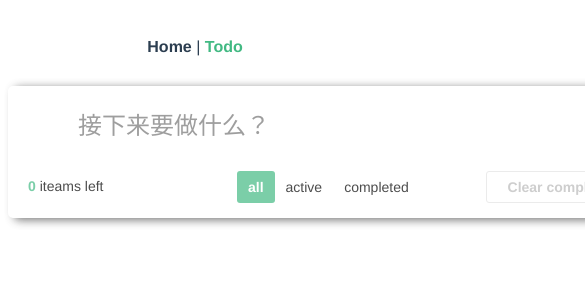
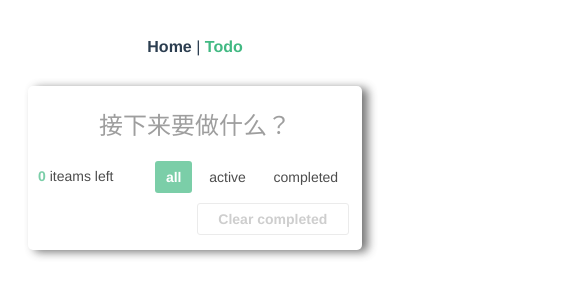
Before and after one commit to Sanm-ZH/test-vue3-learn, a Vue app: page /todoList in a window 390 px wide. Shown: the top 300 px of the page, 585 px wide, since content can reach past the window. Built offline with nearby package versions, Linux system fonts and the light colour scheme.

Commit message:
update 响应式效果
1、优化eslint

```diff
--- a/package.json
+++ b/package.json
@@ -23,14 +23,10 @@
     "@vue/cli-plugin-vuex": "~4.5.0",
     "@vue/cli-service": "~4.5.0",
     "@vue/compiler-sfc": "^3.0.0",
-    "@vue/eslint-config-prettier": "^6.0.0",
     "@vue/eslint-config-typescript": "^5.0.2",
-    "babel-eslint": "^10.1.0",
     "eslint": "^6.7.2",
-    "eslint-plugin-prettier": "^3.1.3",
     "eslint-plugin-vue": "^7.0.0-0",
-    "prettier": "^1.19.1",
-    "sass": "^1.26.5",
+    "sass": "^1.32.4",
     "sass-loader": "^8.0.2",
     "typescript": "~3.9.3"
   },
--- a/src/router/index.ts
+++ b/src/router/index.ts
@@ -10,9 +10,9 @@ const routes: Array<RouteRecordRaw> = [
   {
     path: '/todoList',
     name: 'todoList',
+
     component: () =>
-      /* webpackChunkName: "todo" */
-      import('@/views/todoList/todo.vue')
+      import(/* webpackChunkName: "todo" */ '@/views/todoList/todo.vue')
   }
 ]
 
--- a/src/styles/global.scss
+++ b/src/styles/global.scss
@@ -1,5 +1,5 @@
 a {
-    text-decoration: none;
+  text-decoration: none;
 }
 
 #app {
--- a/src/views/todoList/item.vue
+++ b/src/views/todoList/item.vue
@@ -1,13 +1,21 @@
 <template>
   <div :class="['todo-item', todo.completed ? 'completed' : '']">
-    <input type="checkbox" class="toggle" v-model="todo.completed" />
+    <input
+      type="checkbox"
+      class="toggle"
+      :value="todo.completed"
+    />
     <label> {{ todo.content }}</label>
-    <button class="destroy" @click="deletetodo"></button>
+    <button
+      class="destroy"
+      @click="deletetodo"
+    >
+    </button>
   </div>
 </template>
 
 <script lang="ts">
-import { defineComponent, ref, PropType } from 'vue'
+import { defineComponent, PropType } from 'vue'
 import { TodoItem } from './todoInterface'
 export default defineComponent({
   props: {
@@ -17,12 +25,12 @@ export default defineComponent({
     }
   },
   setup(props, { emit }) {
-    const deletetodo = ():void => {
-        emit("del", props.todo.id)
+    const deletetodo = (): void => {
+      emit('del', props.todo.id)
     }
 
     return {
-        deletetodo
+      deletetodo
     }
   }
 })
@@ -36,7 +44,7 @@ export default defineComponent({
   border-bottom: 1px solid rgba(0, 0, 0, 0.06);
   &:hover {
     .destroy:after {
-      content: 'x';
+      content: "x";
       font-size: 20px;
     }
   }
@@ -73,14 +81,14 @@ export default defineComponent({
   appearance: none;
 }
 .toggle:before {
-  content: url('../../assets/round.png');
+  content: url("../../assets/round.png");
   position: absolute;
   left: 12px;
   top: 12px;
   cursor: pointer;
 }
 .toggle:checked:before {
-  content: url('../../assets/done.png');
+  content: url("../../assets/done.png");
   position: absolute;
   left: 12px;
   top: 12px;
--- a/src/views/todoList/tab.vue
+++ b/src/views/todoList/tab.vue
@@ -11,7 +11,10 @@
         {{ state }}
       </span>
     </span>
-    <span class="clear" @click="clearAllCompleted">Clear completed</span>
+    <span
+      class="clear"
+      @click="clearAllCompleted"
+    >Clear completed</span>
   </div>
 </template>
 
@@ -82,7 +85,7 @@ export default defineComponent({
 .left {
   text-align: left;
   b {
-      color:#42b983;
+    color: #42b983;
   }
 }
 .clear {
@@ -90,11 +93,11 @@ export default defineComponent({
   cursor: pointer;
   border: 1px solid #e3e3e3;
   height: 30px;
-  display:flex;
+  display: flex;
   justify-content: center;
   align-content: center;
   border-radius: 3px;
-  margin-top:10px;
+  margin-top: 10px;
   color: #b9b9b9;
   font-weight: bold;
 }
@@ -115,4 +118,39 @@ export default defineComponent({
     }
   }
 }
+@media (max-width: 28.125rem) {
+  .helper {
+    flex-direction: row;
+    flex-wrap: wrap;
+    position: relative;
+  }
+  .left {
+    width: 6.25rem;
+    padding: 0;
+  }
+  .tabs {
+    padding: 0;
+  }
+  .clear {
+    position: relative;
+    left: calc(100% - 9.7rem);
+  }
+}
+@media (max-width: 18.75rem) {
+  .helper {
+    flex-direction: row;
+    flex-wrap: wrap;
+    position: relative;
+  }
+  .left {
+    padding: 0;
+  }
+  .tabs {
+    padding: 0;
+  }
+  .clear {
+    position: relative;
+    left: 0;
+  }
+}
 </style>
--- a/src/views/todoList/todo.vue
+++ b/src/views/todoList/todo.vue
@@ -29,49 +29,49 @@ import Tabs from './tab.vue'
 import { TodoItem } from './todoInterface'
 
 export default defineComponent({
-  name: 'todoPage',
+  name: 'TodoPage',
   components: {
     Item,
     Tabs
   },
   setup() {
     let id = 0
-    let todos = ref(<TodoItem>[])
+    const todos = ref([] as Array<TodoItem>)
     const addTodo = (e: any): void => {
-      if(!e.target.value.trim()){
+      console.log(e)
+      if (!e.target.value.trim()) {
         // 没有输入不添加
         return
       }
-      (todos.value as Array<TodoItem>).unshift({
+      todos.value.unshift({
         id: id++,
         content: e.target.value.trim(),
         completed: false
       })
       e.target.value = ''
     }
-    const deleteTodo = (id:number):void => {
-      (todos.value as Array<TodoItem>)
-        .splice((todos.value as Array<TodoItem>).findIndex((todo) => todo.id === id), 1)
+
+    const deleteTodo = (id: number): void => {
+      todos.value
+        .splice(todos.value.findIndex((todo) => todo.id === id), 1)
     }
-    const clearAllCompleted = ():void => {
-      const activeList = (todos.value as Array<TodoItem>).filter(todo => !todo.completed)
-      todos.value = <TodoItem>activeList
+    const clearAllCompleted = (): void => {
+      const activeList = todos.value.filter(todo => !todo.completed)
+      todos.value = activeList
     }
 
-    let filter = ref('all')
-    const toggleFilter = (state:string):void => {
+    const filter = ref('all')
+    const toggleFilter = (state: string): void => {
       filter.value = state
     }
 
     const filteredTodos = computed(() => {
-      if (filter.value === "all") {
+      if (filter.value === 'all') {
         return todos
       }
-      const completed = filter.value === "completed";
-      return ref((todos.value as Array<TodoItem>).filter(todo => completed === todo.completed))
+      const completed = filter.value === 'completed'
+      return todos.value.filter(todo => completed === todo.completed)
     })
-
-
 
     return {
       todos,
@@ -89,12 +89,16 @@ export default defineComponent({
 <style scoped lang="scss">
 .todo-app {
   opacity: 0.7;
-  width: 620px;
+  max-width: 620px;
   margin: 0px auto;
   box-shadow: 6px 2px 10px #3c3c3c;
   border-radius: 5px;
   padding: 10px;
   background: #ffffff;
+
+  @media (max-width: 28.125rem) {
+    margin: 0 1.25rem;
+  }
 }
 .add-input {
   position: relative;
@@ -112,8 +116,13 @@ export default defineComponent({
   box-shadow: inset 0 -1px 5px 0px rgba(0, 0, 0, 0);
   box-sizing: border-box;
   -webkit-font-smoothing: antialiased;
-  padding: 16px 16px 16px 60px;
+  padding: 16px 16px 16px 16px;
   border: none;
   z-index: 1000;
+  display: flex;
+  text-align: center;
+  @media (max-width: 18.75rem) {
+    font-size: 1rem;
+  }
 }
 </style>
```
Also changed, not shown: src/components/HelloWorld.vue (+53 -35 lines), .eslintrc.js, 1 other file (tests, documents, lock files or other folders).
